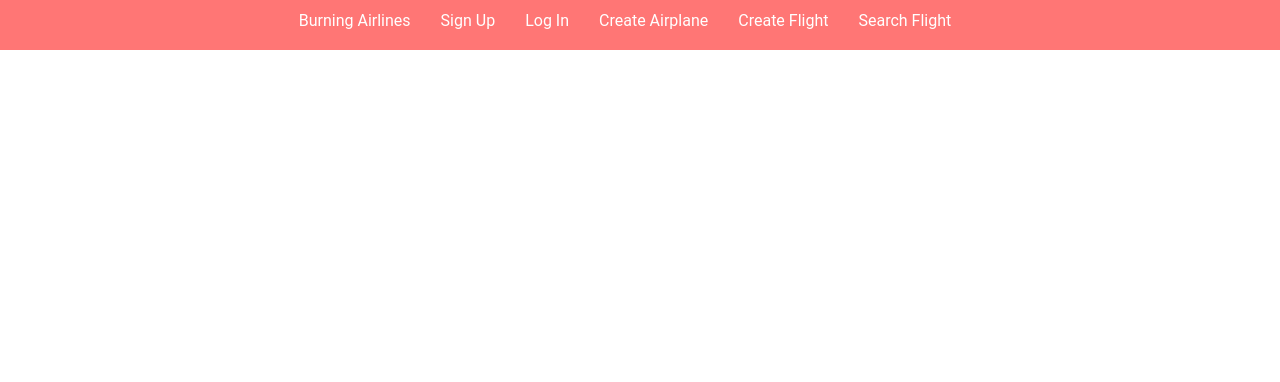
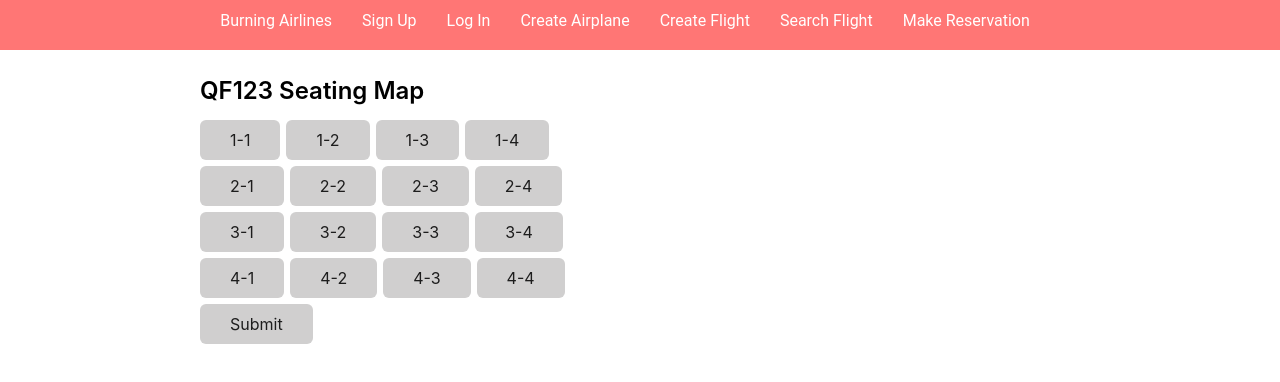
Before and after one commit to joshpanebianco/jubilant-umbrella, a React (Create React App) app: page /reservations in a window 1280 px wide. Shown: the top 382 px of the page. Built offline with nearby package versions, Linux system fonts and the light colour scheme; no server answers.

Commit message:
Added reservation button functionality to store choice in state once submitted

```diff
--- a/src/components/Main.js
+++ b/src/components/Main.js
@@ -73,8 +73,9 @@ class Main extends Component {
           <Route exact path='/signup' component={SignUp}></Route>
           <Route exact path='/login' component={LogIn}></Route>
           <Route exact path='/airplanes' component={Airplanes}></Route>
-          <Route exact path='/flights' render={routeProps => <Flights something="foo" />}></Route>
+          <Route exact path='/flights' render={routeProps => <Flights projectInfo={this.state} />}></Route>
           <Route exact path='/search' render={routeProps => <Search projectInfo={this.state} />}></Route>
+          <Route exact path='/reservations' render={routeProps => <SeatingMap projectInfo={this.state} />}></Route>
 
           <PrivateRoute path='/admin' component={Admin}></PrivateRoute>
         </Switch>
--- a/src/components/Navbar.js
+++ b/src/components/Navbar.js
@@ -12,6 +12,7 @@ class Navbar extends Component {
           <Link to="/airplanes" className="nav-item">Create Airplane</Link>
           <Link to="/flights" className="nav-item">Create Flight</Link>
           <Link to="/search" className="nav-item">Search Flight</Link>
+          <Link to="/reservations" className="nav-item">Make Reservation</Link>
         </div>
       </div>
     );
--- /dev/null
+++ b/src/components/PlaneMap.js
@@ -0,0 +1,44 @@
+import React, { Component } from 'react';
+import Row from './Row'
+import './App.css';
+
+class PlaneMap extends Component {
+  constructor(props) {
+    super(props);
+    this.state = {
+      rowArray: [1,2,3,4],
+      colArray: [1,2,3,4],
+      reservedRow: '',
+      reservedCol: '',
+    };
+
+    this.saveSeat = this.saveSeat.bind(this);
+    this._handleSubmit = this._handleSubmit.bind(this);
+  }
+
+  saveSeat(reservedRow, reservedCol) {
+    this.setState({reservedRow: reservedRow, reservedCol: reservedCol});
+    console.log("choice saved");
+  }
+
+  _handleSubmit(event) {
+    event.preventDefault();
+    console.log(this.state.reservedRow);
+    console.log(this.state.reservedCol);
+    console.log("choice submitted");
+  }
+
+  render() {
+    return (
+      <div>
+        <form onSubmit={this._handleSubmit}>
+          {this.state.rowArray.map((row) => <Row rowNumber={row} colArray={this.state.colArray} onSubmit={this.saveSeat}/>)}
+
+          <input type="submit" value="Submit"/>
+        </form>
+      </div>
+    );
+  }
+}
+
+export default PlaneMap;
--- a/src/components/Row.js
+++ b/src/components/Row.js
@@ -1,16 +1,34 @@
-import React from 'react';
+import React, { Component } from 'react';
 import './App.css';
 
-function Row() {
-	return (
-		// Loop that defines number of seats/columns
-		<div className="row">
-	    <button className="single-seat">1a</button>
-			<button className="single-seat">1b</button>
-			<button className="single-seat">1c</button>
-			<button className="single-seat">1d</button>
-		</div>
-	)
+class Row extends Component {
+	constructor(props) {
+		super(props);
+		this.state = {
+			reservedRow: this.props.rowNumber,
+			reservedCol: '',
+		};
+		this._handleClick = this._handleClick.bind(this);
+	}
+
+	_handleClick(event) {
+		event.preventDefault();
+		const reservedRow = this.state.reservedRow;
+		const reservedCol = event.target.value;
+		this.props.onSubmit(reservedRow, reservedCol)
+	}
+
+	render() {
+		return (
+			<div className="row">
+				{this.props.colArray.map((column) => <button
+					className="single-seat"
+					value={column}
+					onClick={this._handleClick}
+					>{this.state.reservedRow}-{column}</button>)}
+			</div>
+		);
+	}
 }
 
 export default Row;
--- a/src/components/SeatingMap.js
+++ b/src/components/SeatingMap.js
@@ -1,17 +1,31 @@
 import React, { Component } from 'react';
 import { Link } from 'react-router-dom';
 
-import Row from './Row';
+import PlaneMap from './PlaneMap';
 
-function SeatingMap() {
-	return (
-		<div>
-	    <h2>Seating map</h2>
-			<div className="seating-chart">
-			  <Row />
+class SeatingMap extends Component {
+	constructor(props) {
+		super(props);
+		this.state = {
+			name: 'QF123',
+			rows: 10,
+			cols: 4,
+			reservedRow: '',
+			reservedCol: '',
+		};
+
+	}
+
+	render() {
+		return (
+			<div>
+		    <h2>{this.state.name} Seating Map</h2>
+				<div className="seating-chart">
+				  <PlaneMap plane={this.state}/>
+				</div>
 			</div>
-		</div>
-	)
+		)
+	}
 }
 
 export default SeatingMap;
```
